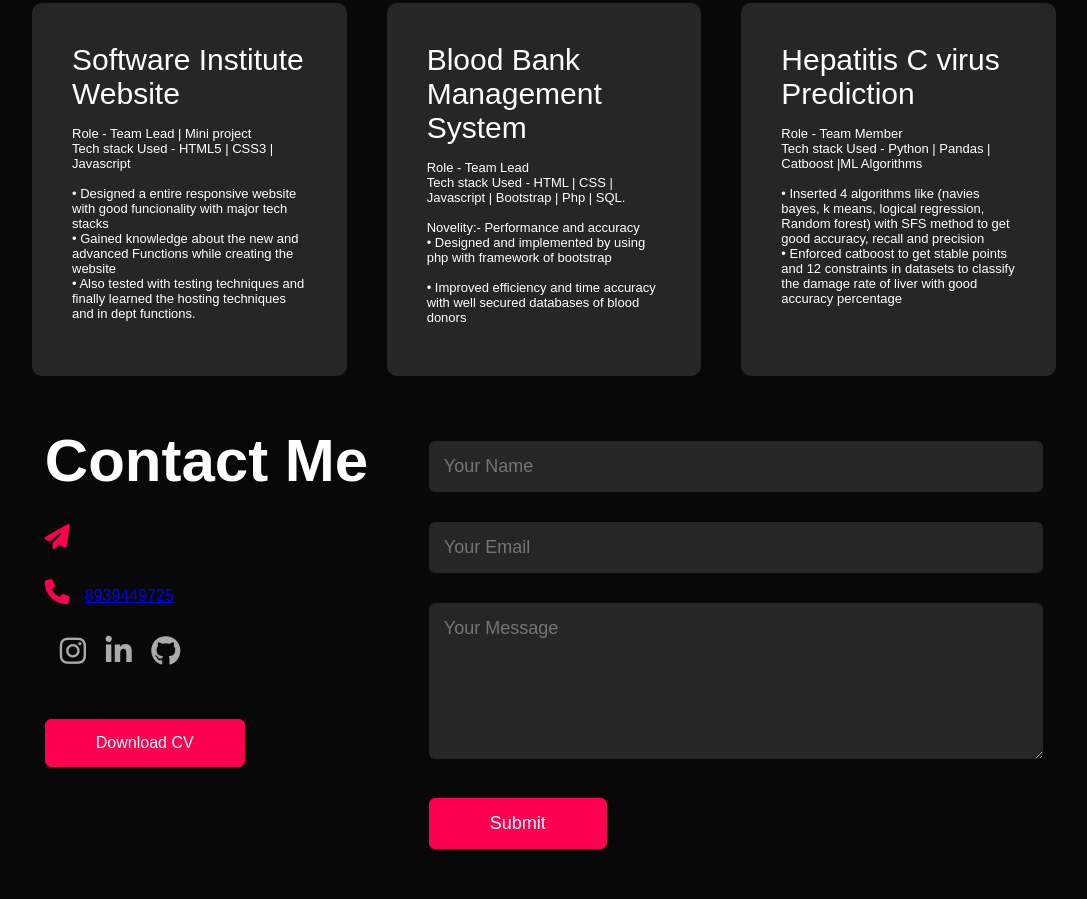
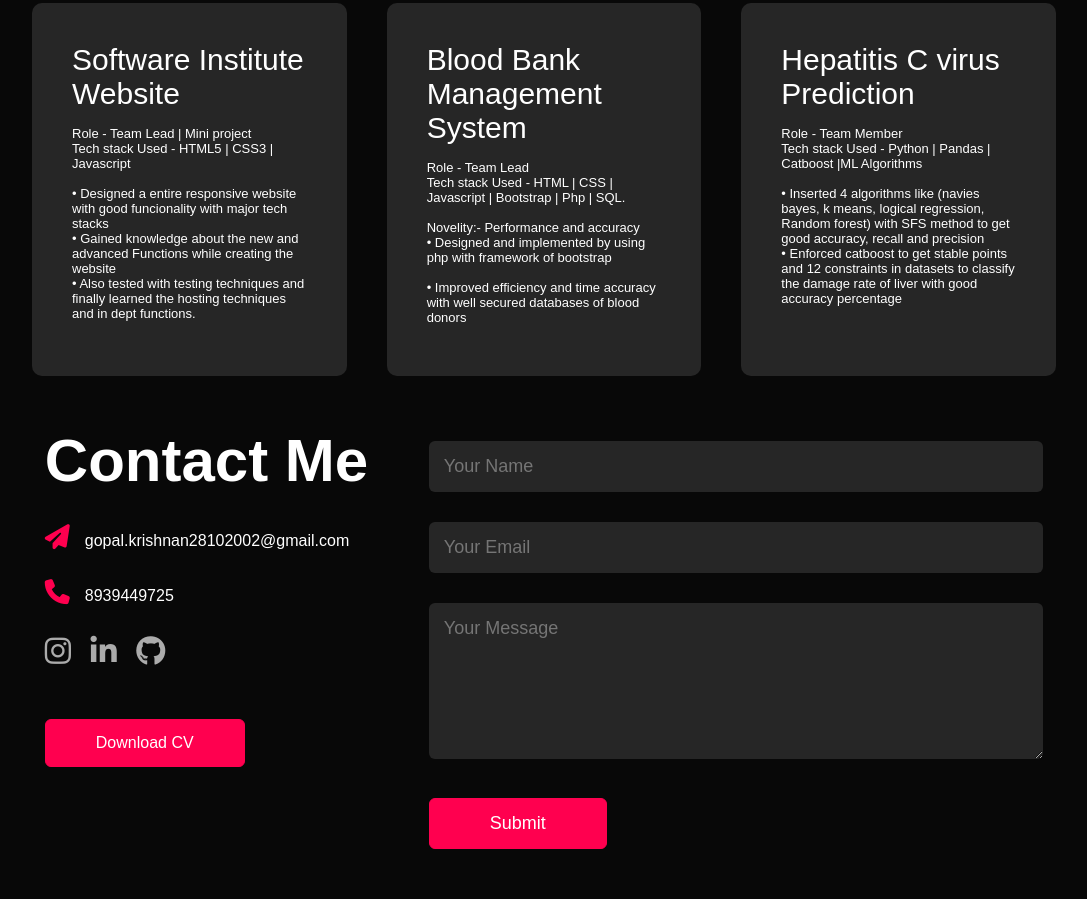
Before and after one commit to Gopalakrishnan369/Portfolio, a plain HTML site: page index.html in a window 1280 px wide. Shown: the part 1730-2629 px from the top of the page, without its empty margins (96-1183 px from the left). Drawn offline with Linux system fonts and the light colour scheme.

Commit message:
Update index.html

```diff
--- a/index.html
+++ b/index.html
@@ -170,7 +170,7 @@
         <div class="row">
             <div class="contact-left">
                 <h1 class="sub-title">Contact Me</h1>
-                <p><i class="fa-solid fa-paper-plane"></i><a href="http://www.gmail.com/gopal.krishnan28102002@gmail.com" target="_blank"</p>
+                <p><i class="fa-solid fa-paper-plane"></i>gopal.krishnan28102002@gmail.com</p>
                 <p><i class="fa-solid fa-phone"></i>8939449725</p>
                 <div class="social-icons">
                     <a href="https://www.instagram.com/g.krishnan.m?igsh=MW5iamZ1ejBlaGhidA==" target="_blank"><i class="fa-brands fa-instagram"></i></a>
```
